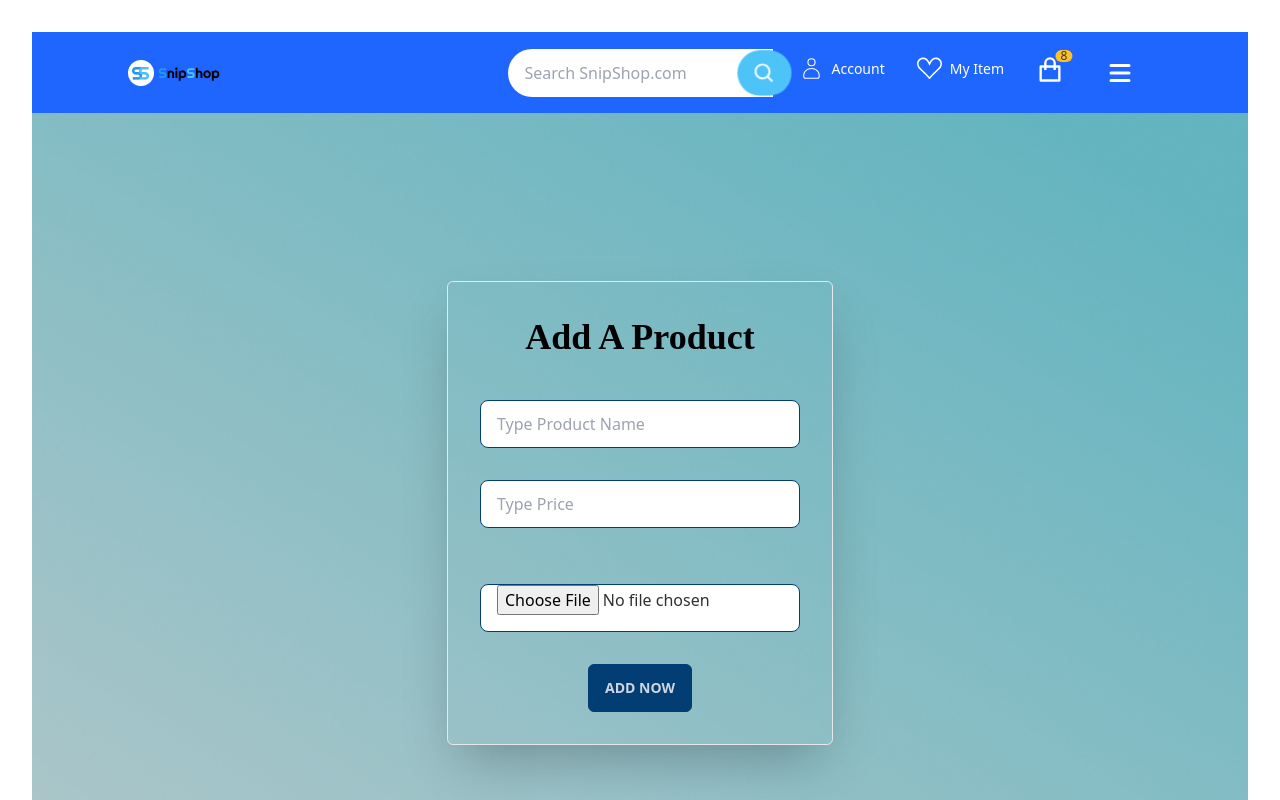
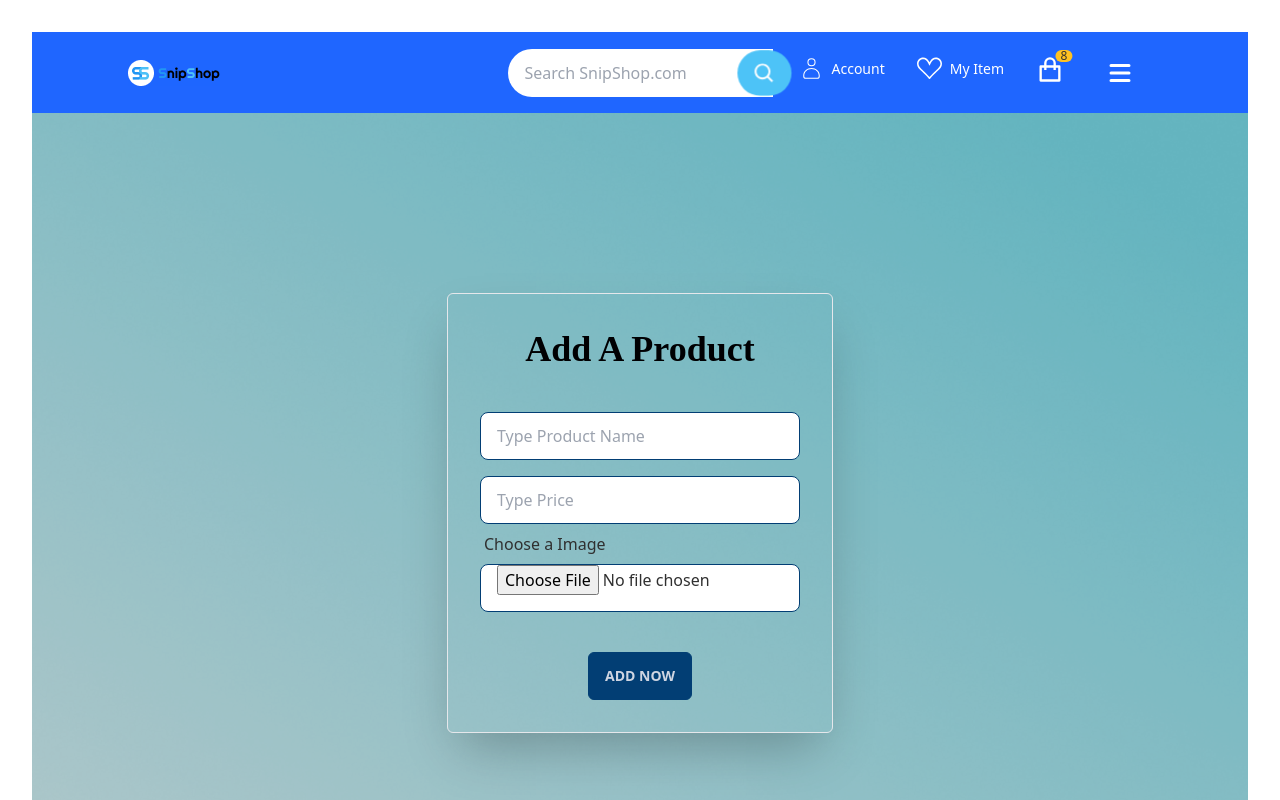
Before and after one commit to SumiAkter2/snip-shop-project, a React (Vite) app: page /addProduct in a window 1280 px wide. Shown: the top 800 px of the page. Built offline with nearby package versions, Linux system fonts and the light colour scheme.

Commit message:
added form

```diff
--- a/src/Component/AddProduct/AddProduct.jsx
+++ b/src/Component/AddProduct/AddProduct.jsx
@@ -44,7 +44,7 @@ const AddProduct = () => {
                         type="text"
                         name="Price"
                         placeholder="Type Price"
-                        className="input input-bordered input-info w-full max-w-xs   my-4"
+                        className="input input-bordered input-info w-full max-w-xs"
                         {...register("Price", { required: true })}
                       />
 
@@ -53,18 +53,21 @@ const AddProduct = () => {
                           "!Price is required"}
                       </span>
 
-                 <br />
-                   {/* <input type='file' onchange="readURL(this);" /> */}
+
+
 
                     <br />
-                      <input onChange="readURL(this);"
+                    <label className="label">
+                        Choose a Image</label>
+                    <input
+                        // onChange="readURL(this);"
                        type="file"
                         name="Image"
                         placeholder="Choose Image"
-                        className="input input-bordered input-info w-full max-w-xs   my-4"
+                        className="input input-bordered input-info w-full max-w-xs "
                         {...register("Image", { required: true })}
                       />
-
+                   <br />
                       <span className="label-text-alt text-error ">
                         {errors.Image?.type === "required" &&
                           "!Image is required"}
```
Also changed, not shown: src/Component/AddProduct/AddProduct.css (deleted).
